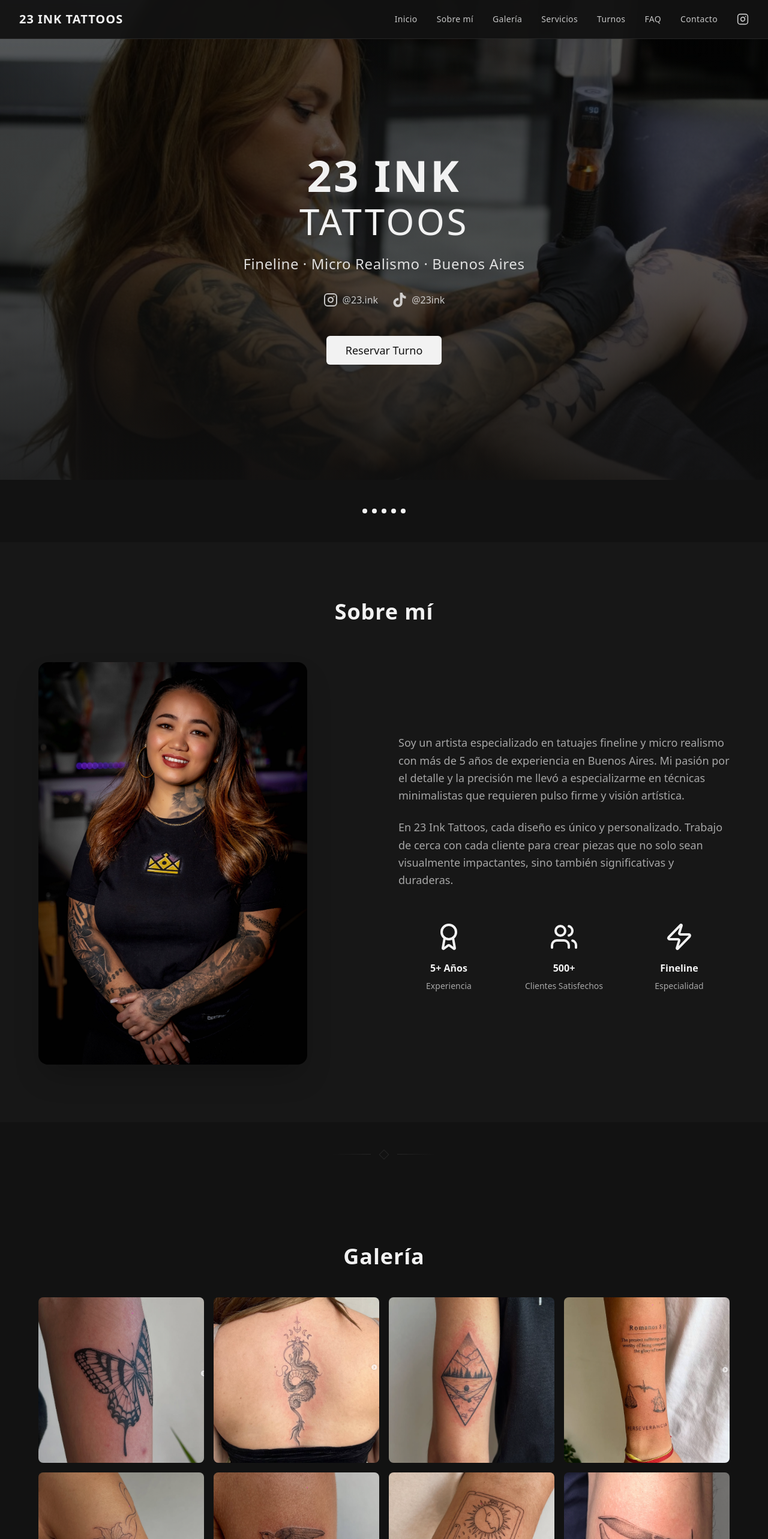
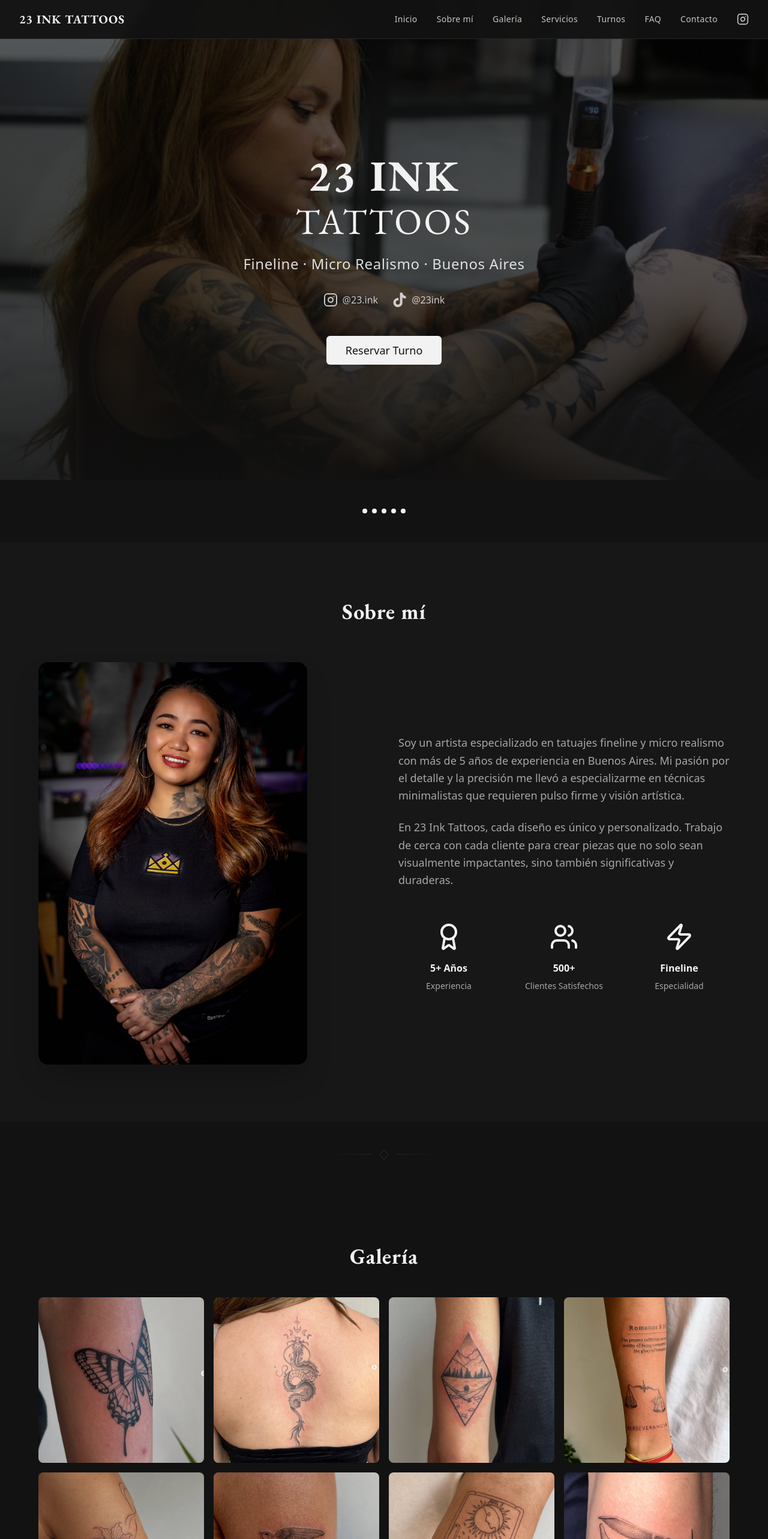
Before and after one commit to Samuelarag1/23Ink-Tattoo, a React (Vite) app: page / in a window 1280 px wide. Shown: the top 2566 px of the page at 60% size. Built offline with nearby package versions, Linux system fonts and the light colour scheme.

Commit message:
make better the fonts

```diff
--- a/client/components/Navigation.tsx
+++ b/client/components/Navigation.tsx
@@ -31,7 +31,7 @@ export function Navigation() {
     <nav className="fixed top-0 left-0 right-0 z-50 bg-background/95 backdrop-blur-sm border-b border-border">
       <div className="max-w-7xl mx-auto px-4 sm:px-6 lg:px-8">
         <div className="flex justify-between items-center h-16">
-          <Link to="/" className="text-xl font-bold tracking-wider">
+          <Link to="/" className="text-xl font-bold tracking-wider eb-garamond">
             23 INK TATTOOS
           </Link>
 
--- a/client/pages/Index.tsx
+++ b/client/pages/Index.tsx
@@ -169,7 +169,7 @@ export default function Index() {
 
         <div className="relative z-10 text-center max-w-4xl mx-auto">
           <motion.h1
-            className="text-5xl md:text-7xl font-bold tracking-wider mb-6"
+            className="text-5xl md:text-7xl font-bold tracking-wider mb-6 eb-garamond"
             initial={{ opacity: 0, y: 50 }}
             animate={{ opacity: 1, y: 0 }}
             transition={{ duration: 1, ease: "easeOut" }}
@@ -251,7 +251,7 @@ export default function Index() {
       <section id="about" className="py-24 px-4 bg-card overflow-x-hidden">
         <div className="max-w-6xl mx-auto">
           <motion.h2
-            className="text-4xl font-bold text-center mb-16 tracking-wide"
+            className="text-4xl font-bold text-center mb-16 tracking-wide eb-garamond"
             initial={{ opacity: 0, y: 30 }}
             whileInView={{ opacity: 1, y: 0 }}
             transition={{ duration: 0.6 }}
@@ -350,7 +350,7 @@ export default function Index() {
       <section id="gallery" className="py-24 px-4 overflow-x-hidden">
         <div className="max-w-6xl mx-auto">
           <motion.h2
-            className="text-4xl font-bold text-center mb-12 tracking-wide"
+            className="text-4xl font-bold text-center mb-12 tracking-wide eb-garamond"
             initial={{ opacity: 0, scale: 0.8, y: -30 }}
             whileInView={{ opacity: 1, scale: 1, y: 0 }}
             transition={{ duration: 0.8, ease: "backOut" }}
@@ -484,7 +484,7 @@ export default function Index() {
       <section id="services" className="py-24 px-4 bg-card overflow-x-hidden">
         <div className="max-w-6xl mx-auto">
           <motion.h2
-            className="text-4xl font-bold text-center mb-12 tracking-wide"
+            className="text-4xl font-bold text-center mb-12 tracking-wide eb-garamond"
             initial={{ opacity: 0, x: -100, skewX: -10 }}
             whileInView={{ opacity: 1, x: 0, skewX: 0 }}
             transition={{ duration: 0.8, ease: "easeOut" }}
@@ -559,7 +559,7 @@ export default function Index() {
       <section id="booking" className="py-24 px-4 overflow-x-hidden">
         <div className="max-w-2xl mx-auto">
           <motion.h2
-            className="text-4xl font-bold text-center mb-12 tracking-wide"
+            className="text-4xl font-bold text-center mb-12 tracking-wide eb-garamond"
             initial={{ opacity: 0, y: 30 }}
             whileInView={{ opacity: 1, y: 0 }}
             transition={{ duration: 0.6 }}
@@ -663,7 +663,7 @@ export default function Index() {
       <section id="faq" className="py-24 px-4 bg-card overflow-x-hidden">
         <div className="max-w-4xl mx-auto">
           <motion.h2
-            className="text-4xl font-bold text-center mb-12 tracking-wide"
+            className="text-4xl font-bold text-center mb-12 tracking-wide eb-garamond"
             initial={{ opacity: 0, y: 30 }}
             whileInView={{ opacity: 1, y: 0 }}
             transition={{ duration: 0.6 }}
@@ -694,7 +694,7 @@ export default function Index() {
       <section className="py-24 px-4 overflow-x-hidden">
         <div className="max-w-6xl mx-auto">
           <motion.h2
-            className="text-4xl font-bold text-center mb-12 tracking-wide"
+            className="text-4xl font-bold text-center mb-12 tracking-wide eb-garamond"
             initial={{ opacity: 0, y: 30 }}
             whileInView={{ opacity: 1, y: 0 }}
             transition={{ duration: 0.6 }}
@@ -744,10 +744,13 @@ export default function Index() {
       </section>
 
       {/* Contact Section */}
-      <section id="contact" className="py-24 px-4 bg-card overflow-x-hidden">
+      <section
+        id="contact"
+        className="py-24 px-4 bg-card overflow-x-hidden eb-garamond"
+      >
         <div className="max-w-4xl mx-auto text-center">
           <motion.h2
-            className="text-4xl font-bold mb-8 tracking-wide"
+            className="text-4xl font-bold mb-8 tracking-wide eb-garamond"
             initial={{ opacity: 0, y: 30 }}
             whileInView={{ opacity: 1, y: 0 }}
             transition={{ duration: 0.6 }}
```
